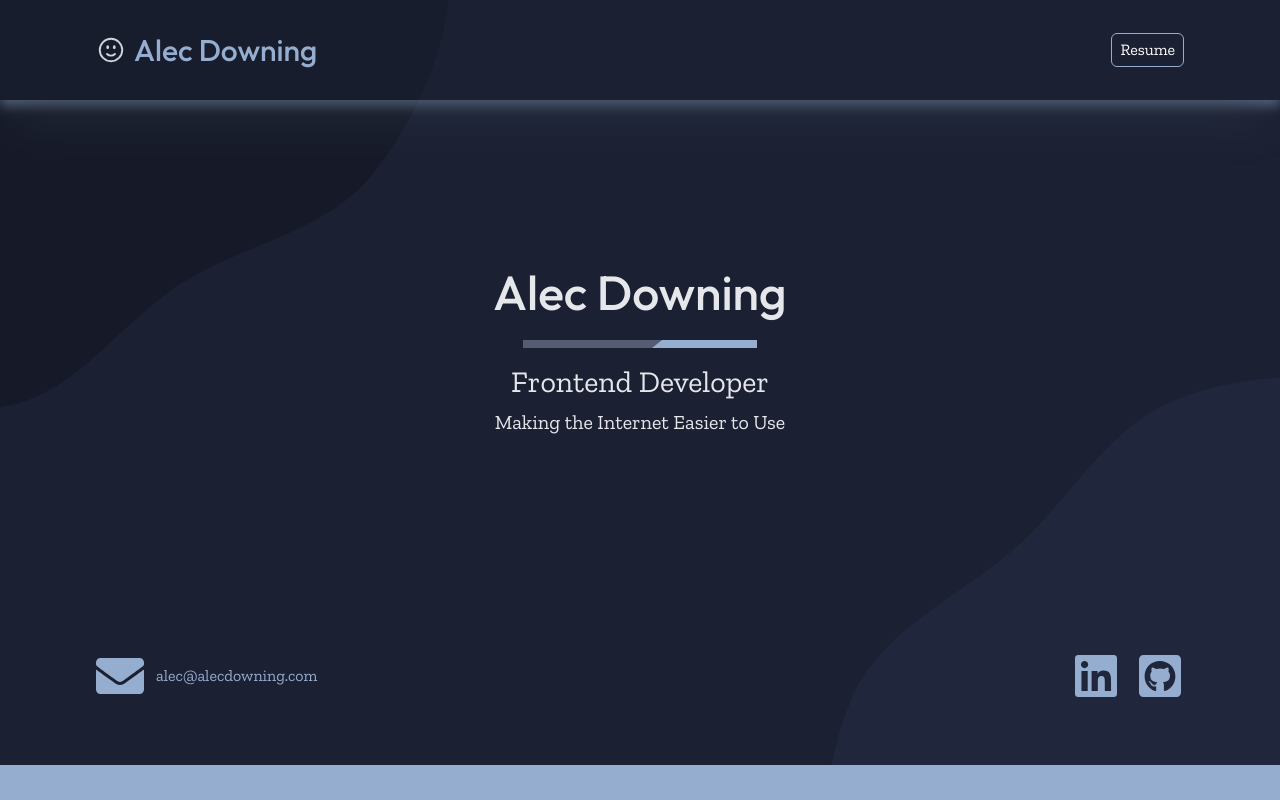
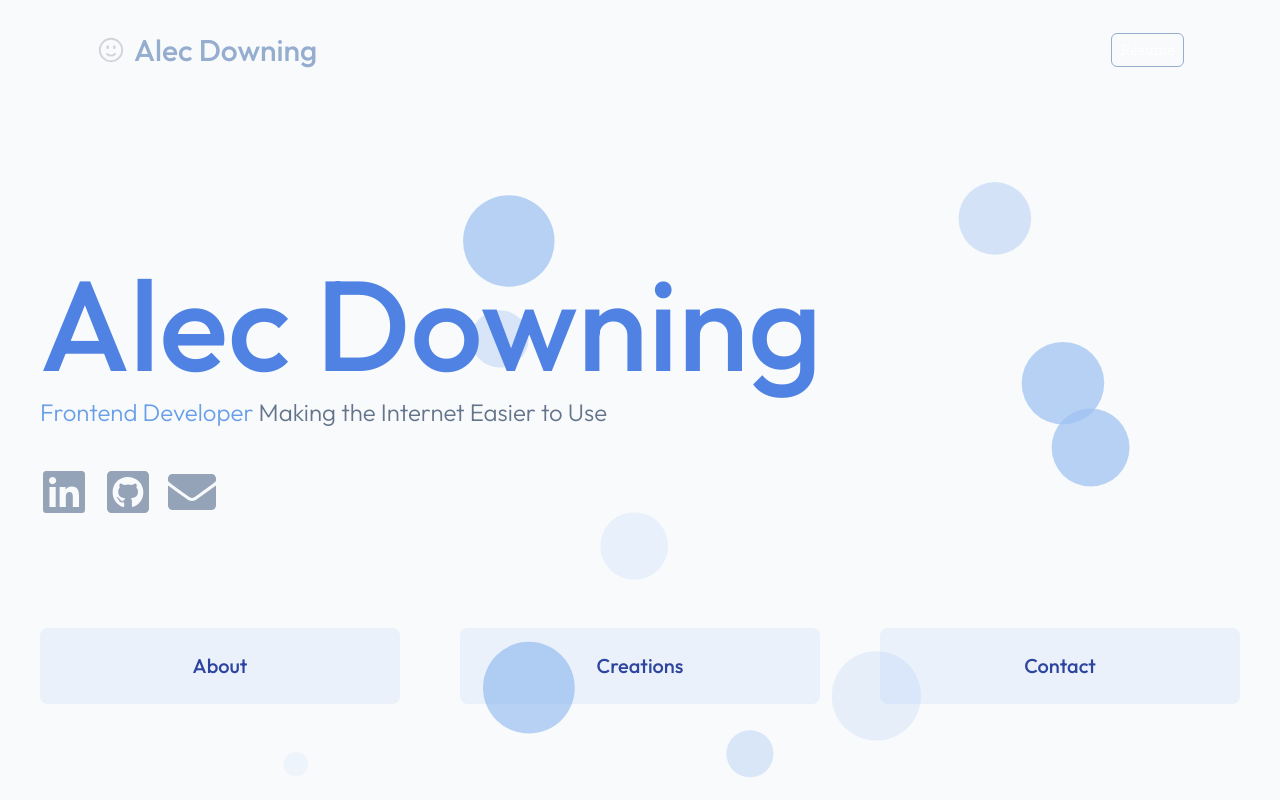
Before and after one commit to a-down/portfolio, a React (Vite) app: page / in a window 1280 px wide. Shown: the top 800 px of the page. Built offline with nearby package versions, Linux system fonts and the light colour scheme.

Commit message:
initial hero redesign

```diff
--- a/src/App.jsx
+++ b/src/App.jsx
@@ -1,11 +1,11 @@
-import { QuickMeasure, Portfolio } from "./pages";
+import { QuickMeasure, Home } from "./pages";
 import { BrowserRouter, Routes, Route } from "react-router-dom";
 
 export default function App() {
   return (
     <BrowserRouter>
       <Routes>
-        <Route path="/*" element={<Portfolio />} />
+        <Route path="/*" element={<Home />} />
         <Route path="/quickmeasure" element={<QuickMeasure />} />
       </Routes>
     </BrowserRouter>
--- a/src/components/About.jsx
+++ b/src/components/About.jsx
@@ -7,7 +7,7 @@ export default function About() {
   const myTechStack = ['React', 'React Native', 'Next.js', 'JavaScript', 'Tailwind', 'Expo', 'jQuery', 'Framer Motion', 'Figma', 'React Router',  'HTML', 'CSS', 'Radix UI', 'Bootstrap', 'Chakra', 'Bulma', 'GitHub', 'Node.js', 'Express.js', 'MongoDB', 'Mongoose', 'MySQL', 'Sequelize', 'Clerk', 'npm', 'App Store Connect', 'Google AdMob', 'Vercel', 'Heroku', 'Render']
 
   return (
-    <div className='bg-navy'>
+    <div className='bg-navy' id="about">
       <motion.div
           viewport={{ once: true, amount: 0.4 }}
           initial={{ visibility: 'hidden', opacity: 0.4 }}
--- a/src/components/Header.jsx
+++ b/src/components/Header.jsx
@@ -6,7 +6,7 @@ export default function Header() {
 
   return (
     <>
-      <div className='w-full h-[100px] bg-navy opacity-50 shadow-2xl drop-shadow-header'>
+      <div className='w-full h-[100px] bg-slate-50'>
       </div>
 
       <header className=' w-full h-[100px] absolute top-0'>
--- a/src/components/Hero.jsx
+++ b/src/components/Hero.jsx
@@ -3,35 +3,67 @@ import { FaGithubSquare, FaLinkedin, FaEnvelope } from 'react-icons/fa'
 
 
 export default function HeroText(){
+  const circle1 = 280
+  const circle2 = 240
+  const circle3 = 140
 
+  const heroQuickLinks = [
+    { title: 'About', link: '#about' },
+    { title: 'Creations', link: '#creations' },
+    { title: 'Contact', link: '#contact'}
+  ]
 
   return (
-    <div className=" flex flex-col text-gray-200 h-[665px] my-40 items-center gap-2">
+    <div className="flex flex-col w-full items-start justify-between gap-28">
+      {/* Text and Links */}
+      <div className=" flex flex-col text-gray-200 mt-40 gap-2 w-full max-w-[1200px] mx-auto">
+        <h1 className=' text-9xl text-brand-500'>Alec Downing</h1>
+        <h4 className=' text-2xl text-slate-500 font-thin'>
+          <span className=" text-brand-400">
+            Frontend Developer{' '}
+          </span>
+          Making the Internet Easier to Use</h4>
 
-      <h1 className=' text-5xl p-2'>Alec Downing</h1>
-      <img src={lineGraphic} className='p-2 select-none'/>
-      <h3 className=' text-3xl font-serif font-thin'>Frontend Developer</h3>
-      <h4 className=' text-xl font-serif font-thin'>Making the Internet Easier to Use</h4>
-
-      <div className='flex flex-row mt-32 md:mt-52 gap-4 w-full justify-center items-start md:justify-between md:px-10 lg:px-24 2xl:px-[15%]'>
-
-        <a href='mailto: alec@alecdowning.com' className=' text-accent hover:text-blue-200 flex flex-col md:flex-row items-center md:gap-3 order-2 md:order-1 font-serif'>
-          <FaEnvelope className='w-12 h-12 '/>
-          <p className="md:hidden">Contact</p>
-          <p className="hidden md:inline">alec@alecdowning.com</p>
-        </a>
-
-        <div className="md:order-2 flex flex-row gap-4">
+        <div className='flex gap-4 w-full justify-start mt-8'>
           <a href='https://www.linkedin.com/in/alec-downing' target='_blank' className=' text-accent'>
-            <FaLinkedin className='w-12 h-12 hover:text-blue-200'/>
+            <FaLinkedin className='w-12 h-12 text-slate-400 hover:text-slate-500'/>
           </a>
 
           <a href='https://www.github.com/a-down' target='_blank'>
-            <FaGithubSquare className='w-12 h-12  text-accent hover:text-blue-200'/>
+            <FaGithubSquare className='w-12 h-12  text-slate-400 hover:text-slate-500'/>
           </a>
-      </div>
+
+          <a href='mailto: alec@alecdowning.com' className=' text-slate-400 hover:text-slate-500 flex items-center gap-2'>
+            <FaEnvelope className='w-12 h-12 '/>
+            <p className="md:hidden">Contact</p>
+            {/* <p className="hidden md:inline">alec@alecdowning.com</p> */}
+          </a>
+        </div>
       </div>
 
+      <div className="w-full max-w-[1200px] mx-auto flex justify-between items-center">
+        {heroQuickLinks.map((object, index) => (
+          <a href={object.link} className="rounded-lg bg-brand-400/10 w-[30%] block text-center p-6 text-xl text-brand-800 hover:bg-brand-400/40 cursor-pointer transition-all" key={index}>
+            {object.title}
+          </a>
+        ))}
+      </div>
+
+      {/* <div className="relative flex-grow">
+
+        <svg height={circle1} width={circle1} className="absolute right-48">
+          <circle cx={circle1 / 2} cy={circle1 / 2} r={circle1 / 2} fill="#699EE8" opacity="0.5" />
+        </svg>
+
+        <svg height={circle2} width={circle2} className="absolute right-32 top-40">
+          <circle cx={circle2 / 2} cy={circle2 / 2} r={circle2 / 2} fill="#699EE8" opacity="0.5" />
+        </svg>
+
+        <svg height={circle3} width={circle3}>
+          <circle cx={circle3 / 2} cy={circle3 / 2} r={circle3 / 2} fill="#699EE8" opacity="0.5" />
+        </svg>
+
+      </div> */}
     </div>
   )
 }
--- a/src/components/Projects/ProjectsSection.jsx
+++ b/src/components/Projects/ProjectsSection.jsx
@@ -12,7 +12,7 @@ export default function ProjectSection() {
   }
 
   return (
-    <div style={backgroundStyle} className='pb-24'>
+    <div style={backgroundStyle} className='pb-24' id="creations">
       { projects.map((project) => (
         <Project project={project} key={project.title} stackArr={project.techStack} isDark={true}/>
       ))}
--- a/src/components/index.js
+++ b/src/components/index.js
@@ -3,5 +3,5 @@ export { default as About } from './About'
 export { default as Contact } from './Contact/Contact'
 export { default as Footer } from './Footer'
 export { default as Header } from './Header'
-export { default as HeroText } from './Hero'
+export { default as Hero } from './Hero'
 export { default as ProjectsSection } from './Projects/ProjectsSection'
--- a/src/index.css
+++ b/src/index.css
@@ -7,3 +7,7 @@
     display: none;
   }
 }
+
+* {
+  scroll-behavior: smooth;
+}
--- /dev/null
+++ b/src/pages/Home.jsx
@@ -0,0 +1,31 @@
+import heroBG from '../assets/backgrounds/hero-bg.svg'
+import bubblesBG from '../assets/backgrounds/bubbles.svg'
+import { About, Contact, Footer, Header, Hero, ProjectsSection } from '../components'
+import HeroText from '../components/Hero'
+
+
+export default function Home() {
+  const heroStyle={
+    backgroundImage: `url(${bubblesBG})`,
+    backgroundRepeat: 'no-repeat',
+    backgroundSize: 'cover',
+    backgroundPosition: 'center'
+  }
+
+  return (
+    <>
+      <div style={heroStyle} className='min-h-[100dvh] w-100 bg-slate-50'>
+        <Header />
+        <Hero/>
+      </div>
+
+      <About />
+
+      <ProjectsSection />
+
+      <Contact />
+
+      <Footer />
+    </>
+  )
+}
--- a/src/pages/Portfolio.jsx
+++ /dev/null
@@ -1,29 +0,0 @@
-import heroBG from '../assets/backgrounds/hero-bg.svg'
-import { About, Contact, Footer, Header, HeroText, ProjectsSection } from '../components'
-
-
-export default function Portfolio() {
-  const heroStyle={
-    backgroundImage: `url(${heroBG})`,
-    backgroundRepeat: 'no-repeat',
-    backgroundSize: 'cover',
-    backgroundPosition: 'center'
-  }
-
-  return (
-    <>
-      <div style={heroStyle} className='h-[765px] w-100'>
-        <Header />
-        <HeroText />
-      </div>
-
-      <About />
-
-      <ProjectsSection />
-
-      <Contact />
-
-      <Footer />
-    </>
-  )
-}
--- a/src/pages/index.js
+++ b/src/pages/index.js
@@ -1,2 +1,2 @@
-export { default as Portfolio } from './Portfolio';
+export { default as Home } from './Home';
 export { default as QuickMeasure } from './QuickMeasure';
--- a/tailwind.config.js
+++ b/tailwind.config.js
@@ -15,6 +15,7 @@ export default {
         'accent': '#95ADCF',
         'navy': '#1B2032',
         'navy-faded': 'rgba(27, 32, 50, 0.20)',
+
         // Quick Measure Color Palette
         'green-1': "#E7F8E6",
         'green-2': "#C9E9C8",
@@ -26,6 +27,19 @@ export default {
         'green-8': "#3A7032",
         'green-9': "#2B561F",
         'green-10': "#1D3F13",
+
+        // Portfolio Color Palette
+        'brand-50': '#F1F6FD',
+        'brand-100': '#DFEAFA',
+        'brand-200': '#C6DAF7',
+        'brand-300': '#9FC3F1',
+        'brand-400': '#699EE8',
+        'brand-500': '#4F82E2',
+        'brand-600': '#3B66D5',
+        'brand-700': '#3153C4',
+        'brand-800': '#2E459F',
+        'brand-900': '#2A3D7E',
+        'brand-950': '#1E284D'
       },
       dropShadow: {
         'header': '0 6px 6px #95ADCF'
```
Also changed, not shown: src/assets/backgrounds/bubbles.svg (added).
